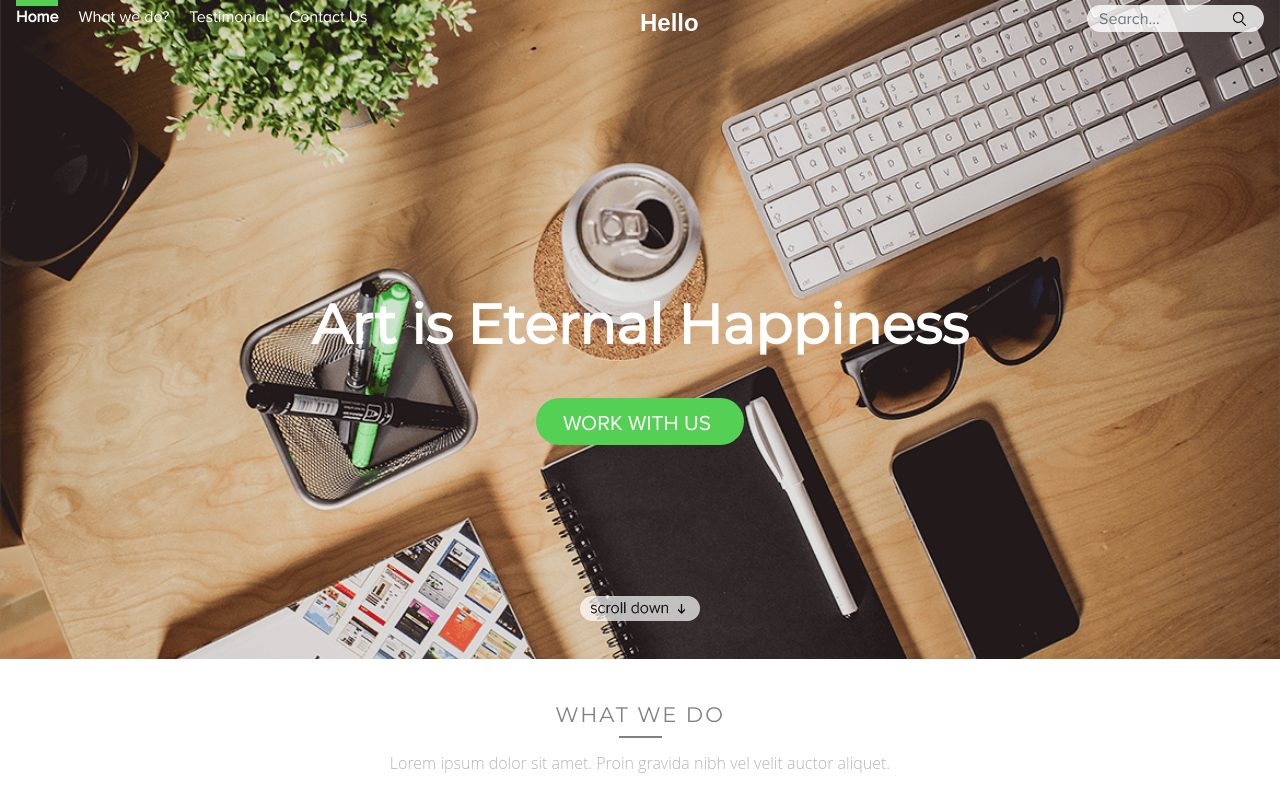
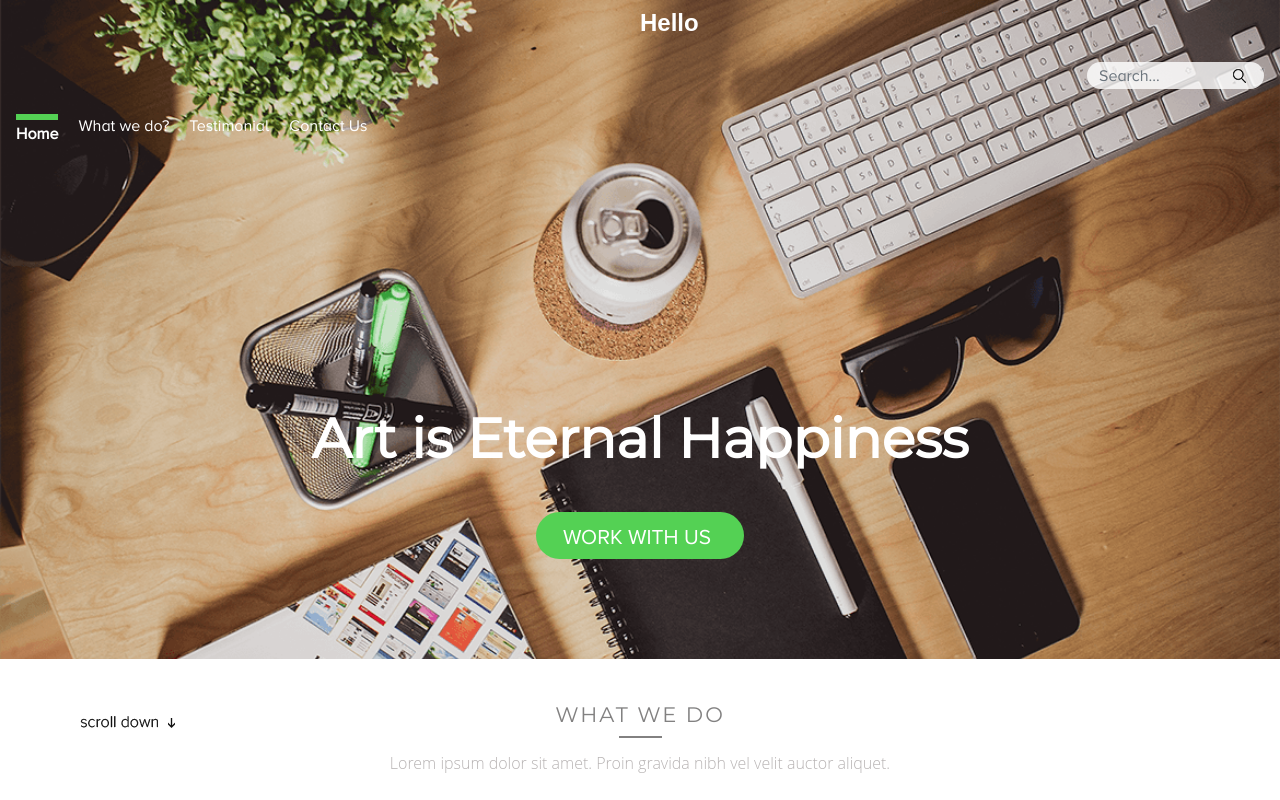
Before and after one commit to omarbangla24/hello, a plain HTML site: page index.html in a window 1280 px wide. Shown: the top 800 px of the page. Drawn offline with Linux system fonts and the light colour scheme.

Commit message:
Update index.html

```diff
--- a/index.html
+++ b/index.html
@@ -35,6 +35,8 @@
 													Banner & Nav Start
 ------------------------------------------------------------------------------------------------------------------------>
 	<header id="banner">
+
+		<div class="nav-container">
 			<nav class="navbar navbar-expand-lg bg-light">
 			<button class="navbar-toggler" type="button" data-toggle="collapse"
 					data-target="#navbarSupportedContent" aria-controls="navbarSupportedContent"
@@ -45,10 +47,10 @@
 			<div class="collapse navbar-collapse" id="navbarSupportedContent">
 				<ul class="nav-ul navbar-nav mr-auto">
 
-						<li class="nav-item nav-li"><a href="#" class="nav-a nav-active">Home</a></li>
-						<li class="nav-item nav-li"><a href="#what-do" class="nav-a">What we do?</a></li>
-						<li class="nav-item nav-li"><a href="#testimonials" class="nav-a">Testimonial</a></li>
-						<li class="nav-item nav-li"><a href="#big-footer" class="nav-a">Contact Us</a></li>
+					<li class="nav-item nav-li"><a href="#" class="nav-a nav-active scroll">Home</a></li>
+					<li class="nav-item nav-li"><a href="#what-do" class="nav-a scroll">What we do?</a></li>
+					<li class="nav-item nav-li"><a href="#testimonials" class="nav-a scroll">Testimonial</a></li>
+					<li class="nav-item nav-li"><a href="#big-footer" class="nav-a scroll">Contact Us</a></li>
 
 				</ul>
 
@@ -61,6 +63,8 @@
 
 			</div>
 		</nav>
+		</div>
+
 
 			<!-------------------------------- Banner Text --------------------------->
 			<div class="container">
@@ -74,8 +78,8 @@
 
 					<!--Scroll-->
 
-					<div class="scroll">
-						<a href="#what-do"><span><img src="assets/images/icon/scrool.png" alt=""></span></a>
+					<div class="b-scroll">
+						<a href="#what-do" class="scroll"><span><img src="assets/images/icon/scrool.png" alt=""></span></a>
 					</div>
 
 				</div>
@@ -620,6 +624,8 @@
 <!--Isotop Script-->
 <script src="assets/js/isotope.pkgd.min.js"></script>
 <script src="assets/js/isotop.function.js"></script>
+<!--Sticky-->
+<script src="assets/js/stickyNav.js"></script>
 <!--Main Script-->
 <script src="assets/js/script.js"></script>
 
```
Lines whose indentation alone changed are shown as unchanged.
